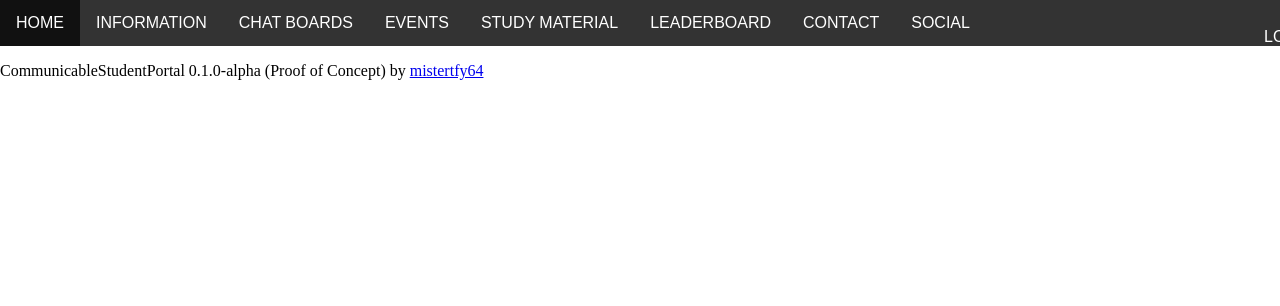
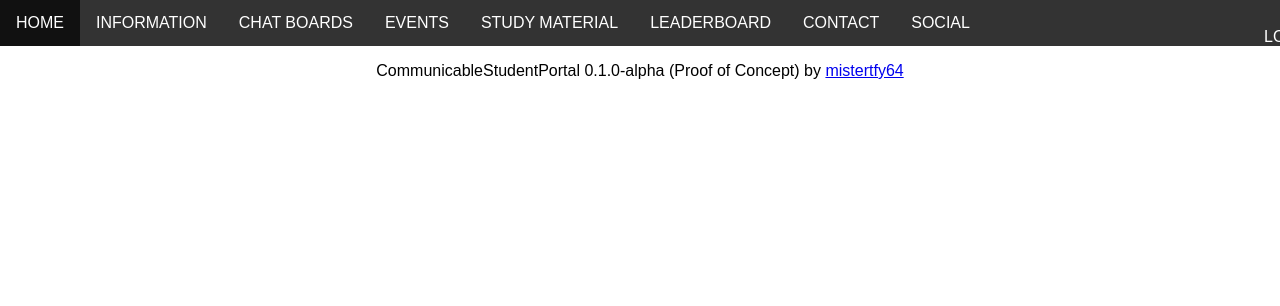
Before and after one commit to mistertfy64/CommunicableStudentPortal, a Node server app: page / in a window 1280 px wide. Shown: the top 306 px of the page. Run offline with Node 20, Linux system fonts and the light colour scheme; some libraries are stand-ins or nearby versions.

Commit message:
more css + topnav

```diff
--- a/views/partials/footer.ejs
+++ b/views/partials/footer.ejs
@@ -1 +1,7 @@
-<p>CommunicableStudentPortal 0.1.0-alpha (Proof of Concept) by <a href="https://mistertfy64.com">mistertfy64</a></p>
+<meta charset="UTF-8" />
+<meta http-equiv="X-UA-Compatible" content="IE=edge" />
+<meta name="viewport" content="width=device-width, initial-scale=1" />
+<link href="/styles/footer.css" rel="stylesheet" />
+<p style="text-align:center; font-family:'Rubik', sans-serif">
+    CommunicableStudentPortal 0.1.0-alpha (Proof of Concept) by <a href="https://mistertfy64.com">mistertfy64</a>
+</p>
```
